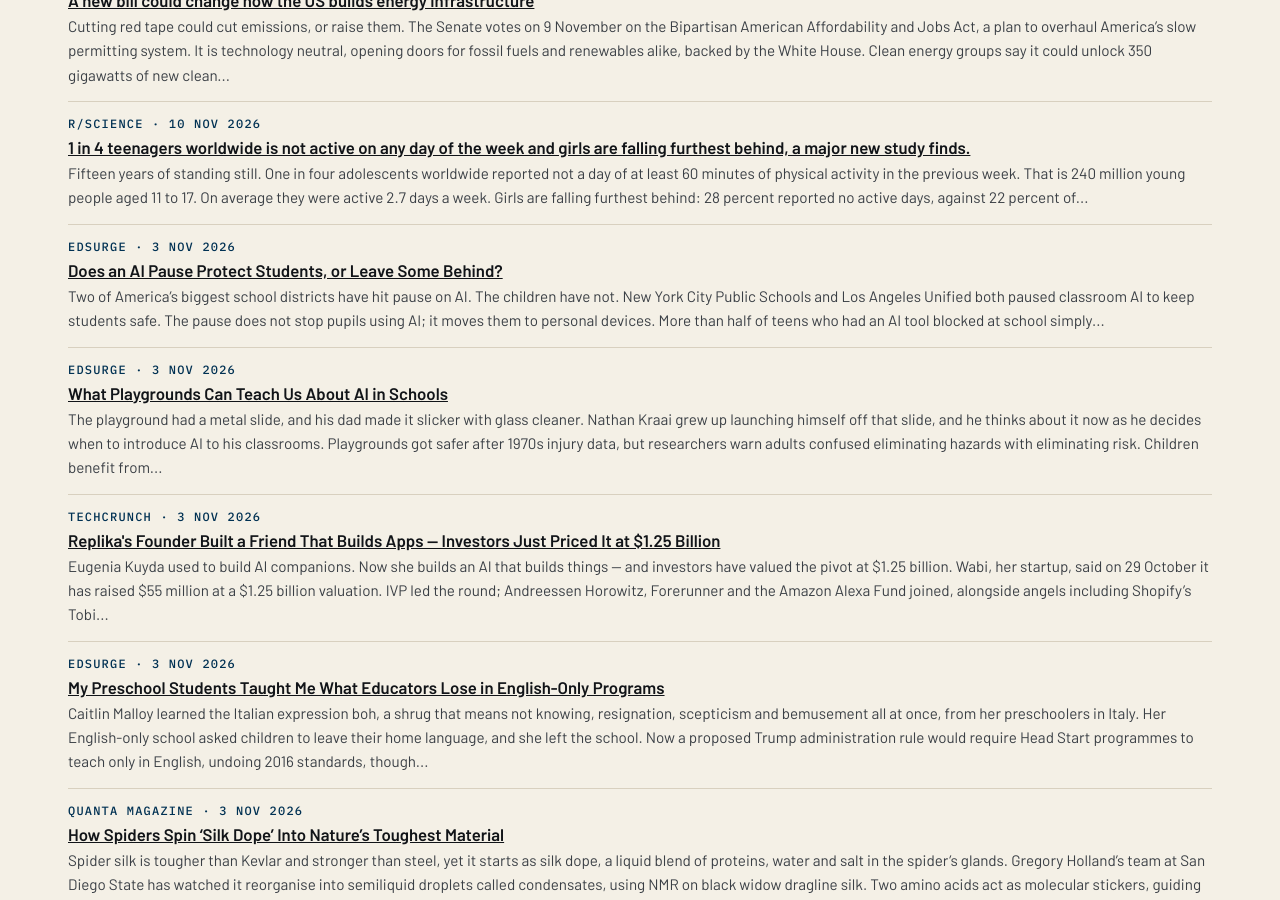
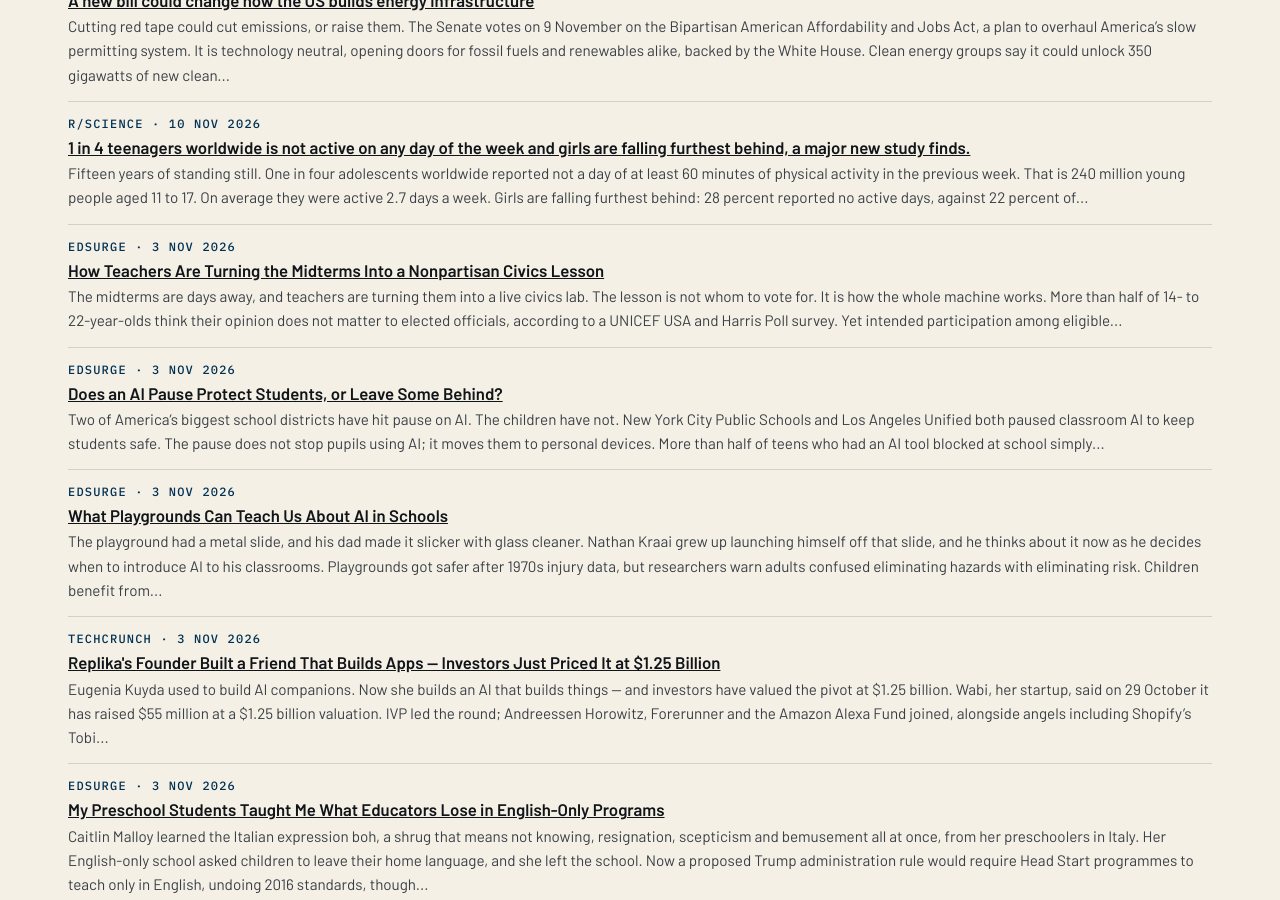
Before and after one commit to katz-news/katz.news, a Jekyll site: the page built from briefs/index.html, in a window 1280 px wide and 900 px high, scrolled down 9619 px. Built offline with Jekyll 4.4.1, drawn with Linux system fonts in a browser that asks for light colours.

Commit message:
Publish 2026-11-07

```diff
--- a/_data/build.yml
+++ b/_data/build.yml
@@ -1 +1 @@
-published_at: 2026-11-07T18:44:30Z
+published_at: 2026-11-07T18:45:24Z
--- /dev/null
+++ b/_posts/briefs/2026-11-07-how-teachers-are-turning-the-midterms-into-a-nonpartisan-civ.md
@@ -0,0 +1,17 @@
+---
+published: true
+title: How Teachers Are Turning the Midterms Into a Nonpartisan Civics Lesson
+date: 2026-11-03
+section: education
+source_name: EdSurge
+source_url: https://www.edsurge.com/news/how-teachers-are-turning-the-midterms-into-a-nonpartisan-civics-lesson
+---
+The midterms are days away, and teachers are turning them into a live civics lab. The lesson is not whom to vote for. It is how the whole machine works.
+
+More than half of 14- to 22-year-olds think their opinion does not matter to elected officials, according to a UNICEF USA and Harris Poll survey. Yet intended participation among eligible young voters has risen 15 points since 2024, from 47 per cent to 62 per cent. Young people are eager to participate, the survey says, while feeling institutions are failing to include them.
+
+So teachers are meeting them halfway. In New York, Pat Sprinkle's students adopt a competitive race in another state, research the candidates, predict the result and teach the class about it. In Iowa, eighth-graders take a mock poll on candidates' positions — with the party labels stripped out. In Indianapolis, fifth-graders elect a class president. In Illinois, Kevin McCleish frames politics as a contest for power, using redistricting in Texas and California as his examples.
+
+The research backs them. Tufts University finds civics education improves voter engagement without pushing students towards any party. And it is needed: under 30 per cent of 18-year-olds are typically registered for midterm elections.
+
+Conclusion: the classroom is not a polling station, but rather a practice run — a polite, patient rehearsal for a democracy that needs its newest voters.
```
